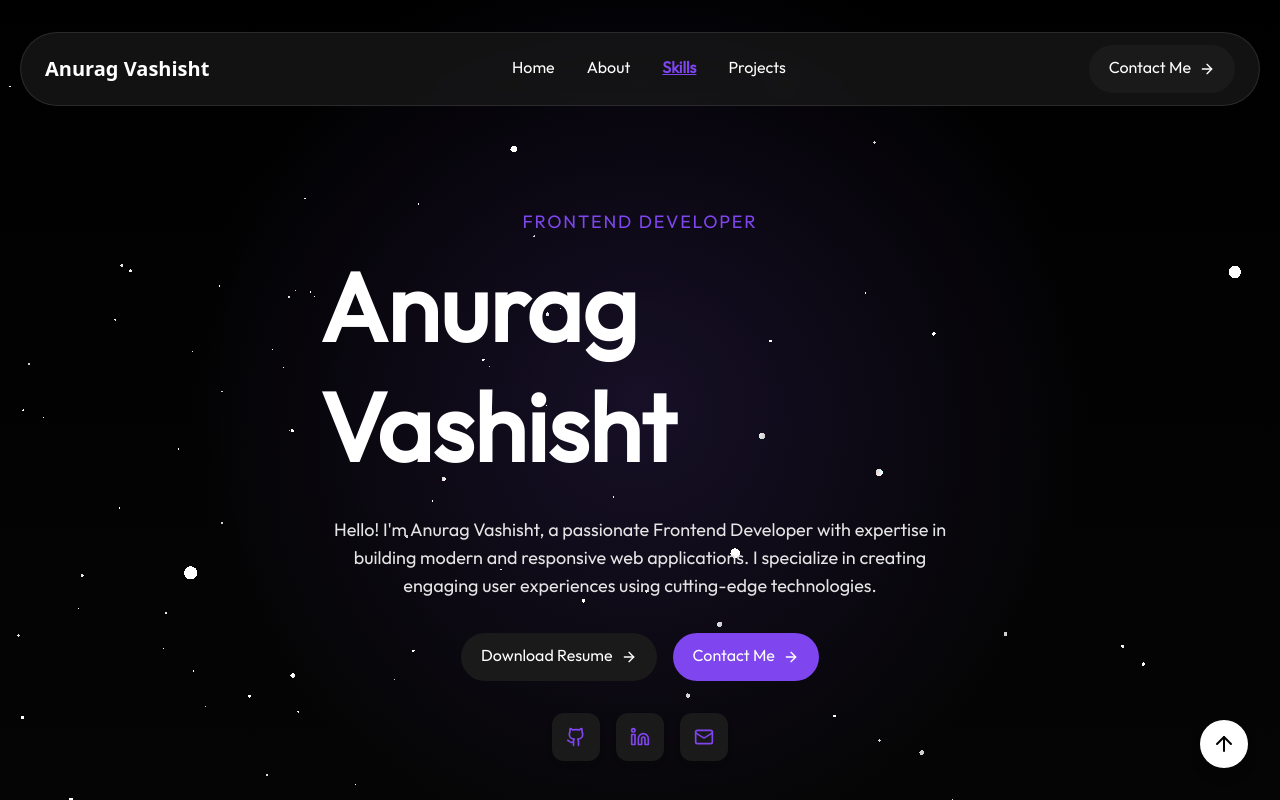
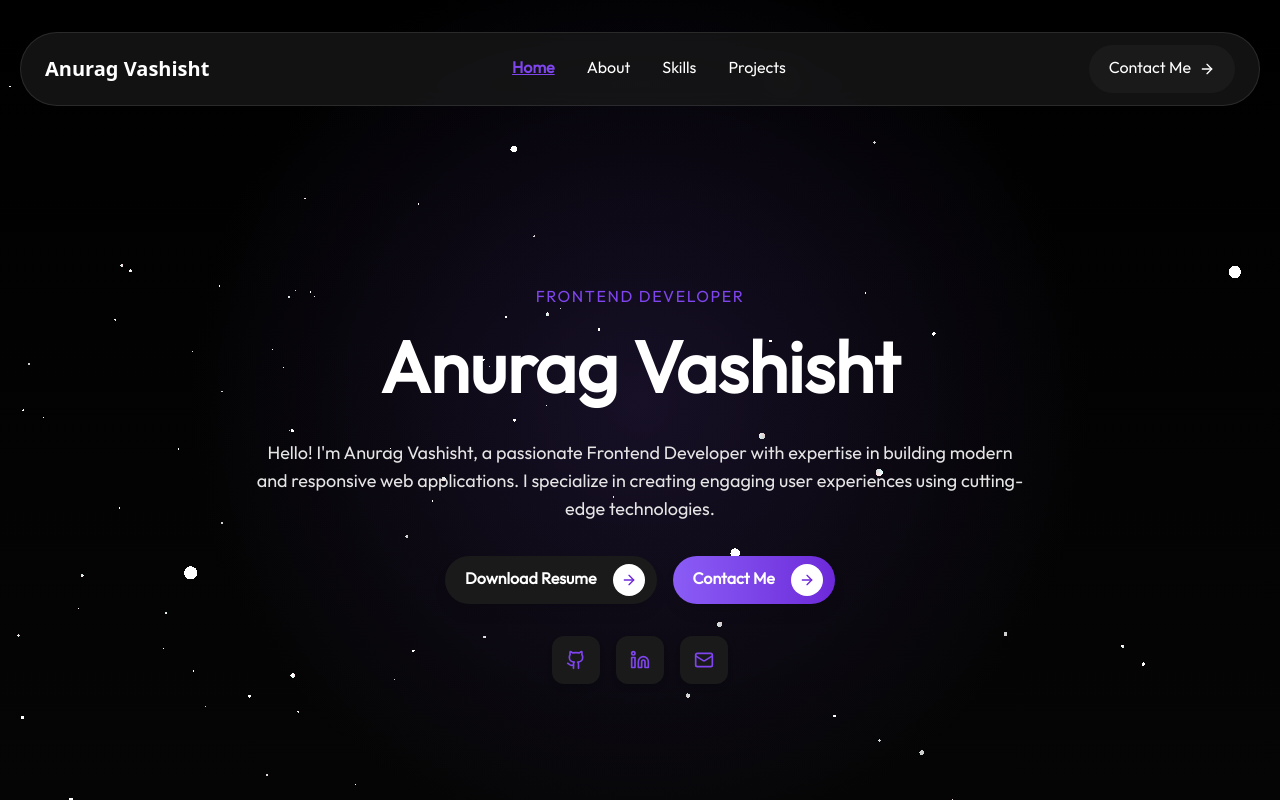
Before and after one commit to Anurag2k743/Anurag_portfolio, a Next.js app: page / in a window 1280 px wide. Built offline with nearby package versions, Linux system fonts and the light colour scheme.

Commit message:
update work

```diff
--- a/app/Components/FooterSection.tsx
+++ b/app/Components/FooterSection.tsx
@@ -37,27 +37,9 @@ export default function FooterSection() {
 
   return (
     <footer className="text-white relative bg-[#1a1a1a] pt-16">
-      <button
-        className="fixed bottom-8 right-8 bg-white hover:bg-[#7f45ee] hover:text-white text-black rounded-full p-3 shadow-lg z-50 w-12 h-12 flex items-center justify-center"
-        onClick={() => {
-          if (typeof window !== "undefined") {
-            window.scrollTo({ top: 0, behavior: "smooth" })
-          }
-        }}
-        aria-label="Scroll to top"
-      >
-        <ArrowUp className="h-6 w-6" />
-      </button>
 
       <div className="container mx-auto px-4 md:px-6">
-        <div className="text-center mb-16 md:mb-24">
-          <h2 className="text-3xl sm:text-4xl lg:text-5xl font-bold mb-4">
-            HAVE ANY PROJECTS IN MIND?
-          </h2>
-          <p className="text-4xl md:text-6xl font-bold">
-            GET IN <span className="text-[#7f45ee]">TOUCH</span>
-          </p>
-        </div>
+
 
         <div className="grid grid-cols-1 md:grid-cols-4 gap-8 mb-16 md:mb-16">
           <div>
--- a/app/Sections/AboutUsSection.tsx
+++ b/app/Sections/About.tsx
@@ -2,7 +2,7 @@ import { Instagram, Send, PhoneIcon as Whatsapp } from "lucide-react"
 
 export default function AboutUsSection() {
   return (
-    <div className="pt-16">
+    <div className="pt-16 h-screen scroll-mt-20" id="about" >
       <div className="container">
         <section className="relative py-16 sm:py-20 px-4 sm:px-8 lg:px-16 overflow-hidden bg-black text-white">
 
--- a/app/Sections/Banner.tsx
+++ b/app/Sections/Banner.tsx
@@ -6,18 +6,18 @@ import { section } from "framer-motion/client";
 export function Banner() {
   return (
 
-    <div className="w-full h-[930px] relative" style={{
+    <div className="w-full h-[600px] md:h-[930px] relative"  style={{
       background: `
           radial-gradient(circle at center, rgba(139, 92, 246, 0.15) 0%, transparent 60%), /* Central purple glow behind text */
           linear-gradient(180deg, #000000 0%, #050505 100%) /* Deep black to slightly lighter black base */
         `,
       backgroundSize: `
-          100% 100%, /* For radial gradient */
-          auto /* For linear gradient */
+          100% 100%,
+          auto
         `,
       backgroundRepeat: "no-repeat",
       backgroundAttachment: "fixed",
-      }}>
+    }} id="home">
       <Particles
         particleColors={['#ffffff', '#ffffff']}
         particleCount={200}
@@ -29,60 +29,72 @@ export function Banner() {
         disableRotation={false}
       />
 
-      <div className="absolute top-1/2 left-1/2 transform -translate-x-1/2 -translate-y-1/2">
-        <div className="grid grid-cols-1 relative z-60">
-          <div className="flex flex-col items-center  text-center md:text-left mt-10">
-            <p className="text-lg font-medium uppercase tracking-widest text-[#7f45ee]">
+
+      <div className="absolute top-1/2 left-1/2 transform -translate-x-1/2 -translate-y-1/2 w-full px-4">
+        <div className="text-center mt-20 sm:mt-10">
+          <p className="text-sm sm:text-base uppercase tracking-widest text-[#7f45ee]">
             Frontend Developer
           </p>
-            <h1 className="mt-4 text-3xl font-bold leading-tight text-white md:text-6xl lg:text-8xl ">
+
+          <h1 className="mt-4 text-4xl md:text-6xl lg:text-7xl font-bold leading-tight text-white">
             Anurag Vashisht
           </h1>
-            <p className="mt-6 text-md md:text-lg w-full md:max-w-3xl text-[#E6E5E5] text-center">
-              {"Hello! I'm Anurag Vashisht, a passionate Frontend Developer with expertise in building modern and responsive web applications. I specialize in creating engaging user experiences using cutting-edge technologies."}
+          <p className="mt-4 sm:mt-6  text-base sm:text-lg text-[#E6E5E5] w-full sm:max-w-3xl mx-auto">
+            Hello! I'm Anurag Vashisht, a passionate Frontend Developer with expertise
+            in building modern and responsive web applications. I specialize in creating
+            engaging user experiences using cutting-edge technologies.
           </p>
 
-            <div className="mt-8 flex flex-col sm:flex-row gap-4">
-              <button className="flex items-center gap-2 rounded-full bg-[#1a1a1a] hover:bg-[#7f45ee] text-white  transition-colors px-5 py-3 text-md ">
-                Download Resume
+          <div className="mt-6 sm:mt-8 flex flex-col sm:flex-row items-center justify-center gap-4">
+
+
+            <button className="relative inline-flex h-12 items-center justify-center gap-2 overflow-hidden rounded-full bg-[#1a1a1a] font-semibold  pl-5 pr-3 text-md text-white shadow-lg transition-all duration-300 ease-out hover:scale-105 hover:shadow-xl focus:outline-none focus:ring-2 focus:ring-[#8B5CF6] focus:ring-offset-2 focus:ring-offset-gray-900">
+              <a href="#">Download Resume</a>
+              <span className="ml-2 flex h-8 w-8 items-center justify-center rounded-full bg-white text-[#6D28D9]">
                 <ArrowRightIcon className="h-4 w-4" />
+              </span>
             </button>
-              <button className="flex items-center gap-2 rounded-full text-md  text-white   px-5 py-3 bg-[#7f45ee] hover:bg-[#1a1a1a] ">
-                <a href="#contact"> Contact Me</a>
+
+
+            <button className="relative inline-flex h-12 items-center justify-center gap-2 overflow-hidden rounded-full bg-gradient-to-r from-[#8B5CF6] to-[#6D28D9] font-semibold  text-md pl-5 pr-3 text-white shadow-lg transition-all duration-300 ease-out hover:scale-105 hover:shadow-xl focus:outline-none focus:ring-2 focus:ring-[#8B5CF6] focus:ring-offset-2 focus:ring-offset-gray-900">
+              <a href="#contact">Contact Me</a>
+              <span className="ml-2 flex h-8 w-8 items-center justify-center rounded-full bg-white text-[#6D28D9]">
                 <ArrowRightIcon className="h-4 w-4" />
+              </span>
             </button>
+
           </div>
 
-            <div className="mt-8 flex space-x-4">
+          <div className="mt-6 sm:mt-8 flex justify-center items-center gap-4">
             <a
               href="https://github.com"
               target="_blank"
               rel="noopener noreferrer"
-                className="w-12 h-12 bg-[#1a1a1a] text-[#7f45ee]  rounded-xl shadow-md hover:shadow-lg flex items-center justify-center  transition-all duration-300 hover:-translate-y-1"
+              className="w-10 h-10 sm:w-12 sm:h-12 bg-[#1a1a1a] text-[#7f45ee] rounded-xl shadow-md hover:shadow-lg flex items-center justify-center transition-all duration-300 hover:-translate-y-1"
             >
               <Github size={20} />
             </a>
-
 
             <a
               href="https://linkedin.com"
               target="_blank"
               rel="noopener noreferrer"
-                className="w-12 h-12 bg-[#1a1a1a] text-[#7f45ee] rounded-xl shadow-md hover:shadow-lg flex items-center justify-center  transition-all duration-300 hover:-translate-y-1"
+              className="w-10 h-10 sm:w-12 sm:h-12 bg-[#1a1a1a] text-[#7f45ee] rounded-xl shadow-md hover:shadow-lg flex items-center justify-center transition-all duration-300 hover:-translate-y-1"
             >
               <Linkedin size={20} />
             </a>
+
             <a
               href="anurag:vashishtanurag743@example.com"
-                className="w-12 h-12 bg-[#1a1a1a] text-[#7f45ee] rounded-xl shadow-md hover:shadow-lg flex items-center justify-center transition-all duration-300 hover:-translate-y-1"
+              className="w-10 h-10 sm:w-12 sm:h-12 bg-[#1a1a1a] text-[#7f45ee] rounded-xl shadow-md hover:shadow-lg flex items-center justify-center transition-all duration-300 hover:-translate-y-1"
             >
               <Mail size={20} />
             </a>
           </div>
         </div>
       </div>
+
     </div>
 
-    </div>
   );
 }
--- a/app/Sections/Contact.tsx
+++ b/app/Sections/Contact.tsx
@@ -33,7 +33,7 @@ export default function Contact() {
   }
 
   return (
-    <section id="contact" className="py-10 md:py-20 scroll-mt-20">
+    <section id="contact" className="py-10 md:py-20 h-screen scroll-mt-20">
       <div className="container">
         <div className="text-center mb-8 md:mb-16">
           <h2 className="text-3xl sm:text-4xl lg:text-5xl font-bold mb-4 ">Get  <span className="text-[#7f45ee] font-bold">In Touch</span></h2>
--- a/app/Sections/Project.tsx
+++ b/app/Sections/Project.tsx
@@ -57,7 +57,7 @@ export default function Projects() {
   ]
 
   return (
-    <section id="projects" className="pt-10 md:pt-20 scroll-mt-30">
+    <section id="projects" className="pt-10 md:pt-20 h-screen scroll-mt-30">
       <div className="container">
         <div className="text-center md:mb-16">
           <h2 className="text-3xl sm:text-4xl lg:text-5xl font-bold mb-4 ">
--- a/app/Sections/Skills.tsx
+++ b/app/Sections/Skills.tsx
@@ -58,7 +58,7 @@ export default function Skills() {
 
 
   return (
-    <section id="skills" className="pt-10 md:pt-20 scroll-mt-20">
+    <section id="skills" className="pt-10 md:pt-20 h-screen scroll-mt-20" >
       <div className="container" ref={sectionRef}>
         <div className="text-center mb-16">
           <h2 className="text-3xl sm:text-4xl lg:text-5xl font-bold  mb-4">Skills &amp; <span className="text-[#7f45ee]">Expertise</span> </h2>
--- a/app/page.tsx
+++ b/app/page.tsx
@@ -1,12 +1,11 @@
-import AboutUsSection from "./Sections/AboutUsSection";
 import { Banner } from "./Sections/Banner";
 import Contact from "./Sections/Contact";
-import Copyright from "./Sections/Copyright";
 import FooterSection from "./Components/FooterSection";
 import { Header } from "./Components/Navbar";
 import Projects from "./Sections/Project";
 import Skills from "./Sections/Skills";
 import SkillsSlider from "./Sections/SkillsSlider";
+import About from "./Sections/About";
 
 
 export default function Home() {
@@ -17,7 +16,7 @@ export default function Home() {
         <Header />
         <Banner/>
         <SkillsSlider/>
-        <AboutUsSection/>
+        <About/>
 ]        <Skills/>
         <Projects />
         <Contact/>
--- a/package.json
+++ b/package.json
@@ -12,7 +12,7 @@
     "@babel/runtime": "^7.27.6",
     "class-variance-authority": "^0.7.1",
     "clsx": "^2.1.1",
-    "framer-motion": "^12.23.6",
+    "framer-motion": "^12.23.9",
     "lottie-react": "^2.4.1",
     "lucide-react": "^0.525.0",
     "next": "15.4.1",
```
Also changed, not shown: 1 other file (tests, documents, lock files or other folders). Lines whose indentation alone changed are shown as unchanged.
